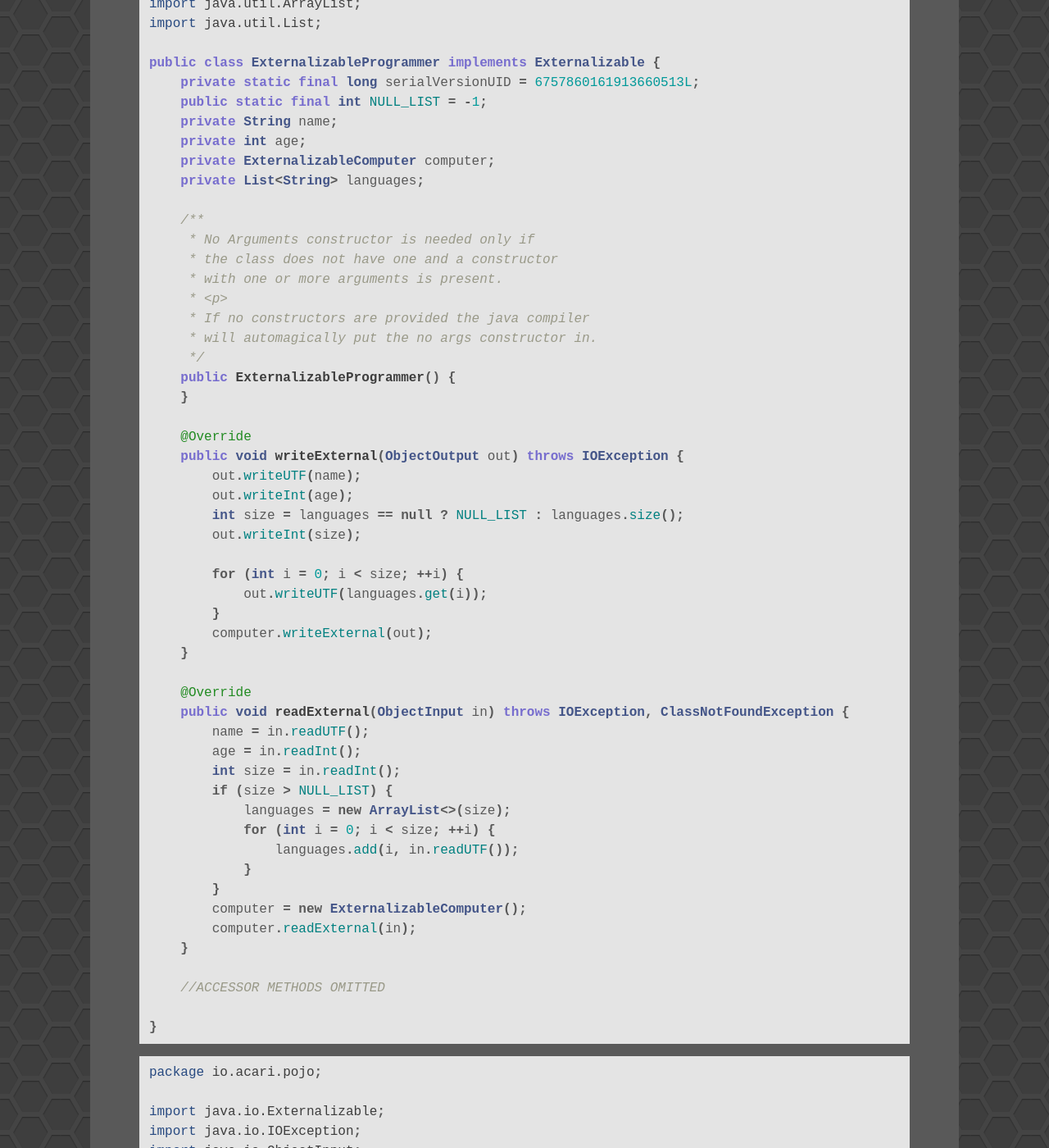
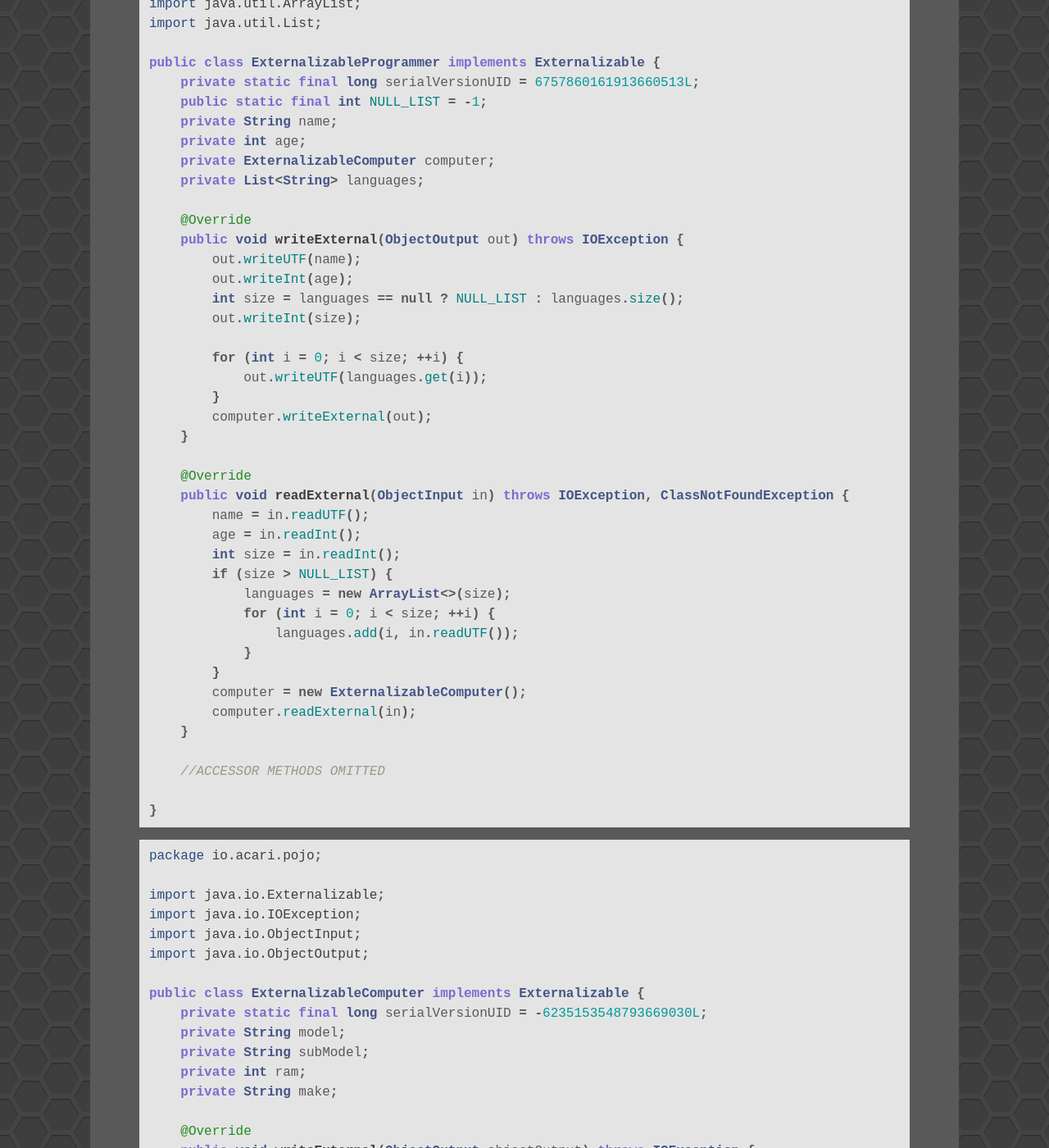
Before and after one commit to Unthrottled/blog, a Jekyll site: the page built from code/bh/externalizable.md, in a window 1280 px wide and 1400 px high, scrolled down 401 px. Shown: the whole window at 82% size. Built offline with Jekyll 4.4.1, drawn with Linux system fonts in a browser that asks for light colours; some of the changed text lies outside the part shown.

Commit message:
Why was this relevant?"

```diff
--- a/code/bh/externalizable.md
+++ b/code/bh/externalizable.md
@@ -22,17 +22,6 @@
     private int age;
     private ExternalizableComputer computer;
     private List<String> languages;
-
-    /**
-     * No Arguments constructor is needed only if
-     * the class does not have one and a constructor
-     * with one or more arguments is present.
-     * <p>
-     * If no constructors are provided the java compiler
-     * will automagically put the no args constructor in.
-     */
-    public ExternalizableProgrammer() {
-    }
 
     @Override
     public void writeExternal(ObjectOutput out) throws IOException {
@@ -82,17 +71,6 @@
     private int ram;
     private String make;
 
-    /**
-     * No Arguments constructor is needed only if
-     * the class does not have one and a constructor
-     * with one or more arguments is present.
-     * <p>
-     * If no constructors are provided the java compiler
-     * will automagically put the no args constructor in.
-     */
-    public ExternalizableComputer() {
-    }
-
     @Override
     public void writeExternal(ObjectOutput objectOutput) throws IOException {
         objectOutput.writeUTF(model);
```
